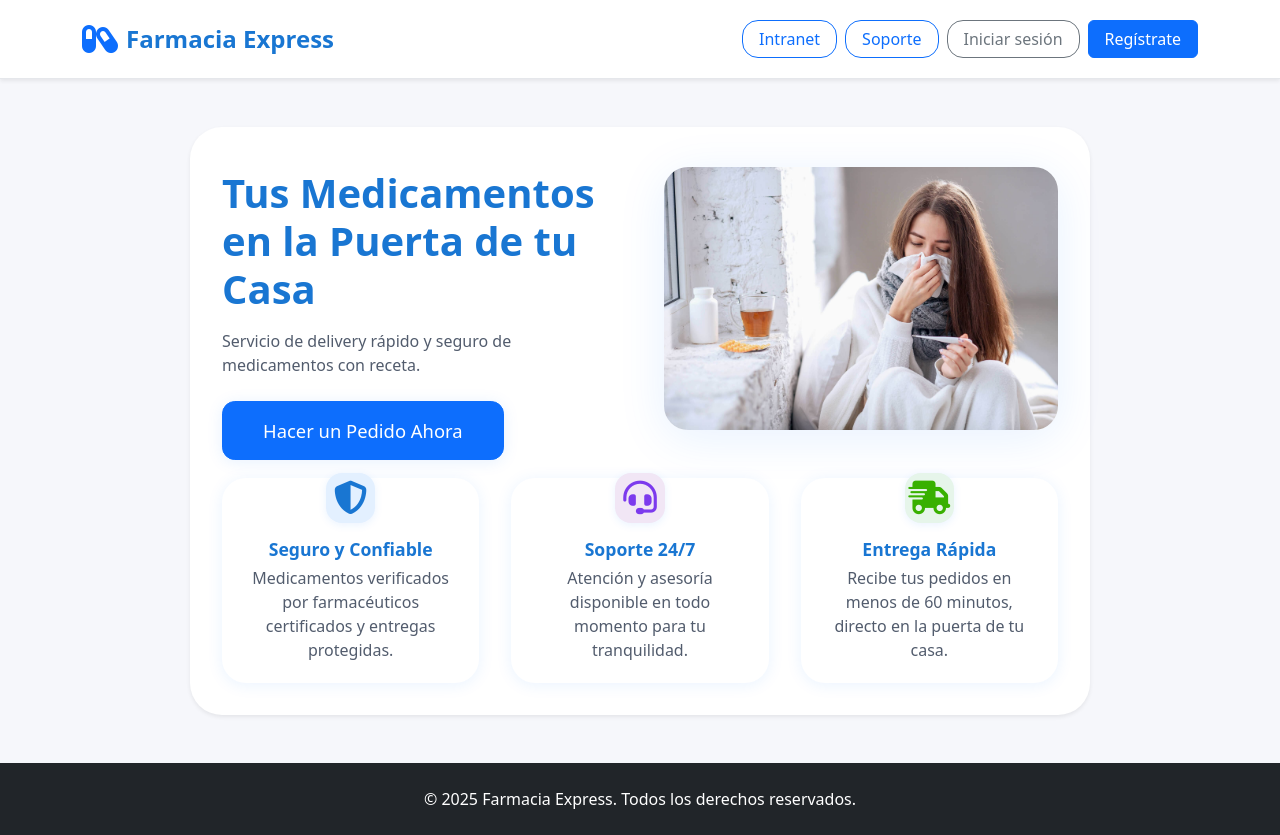
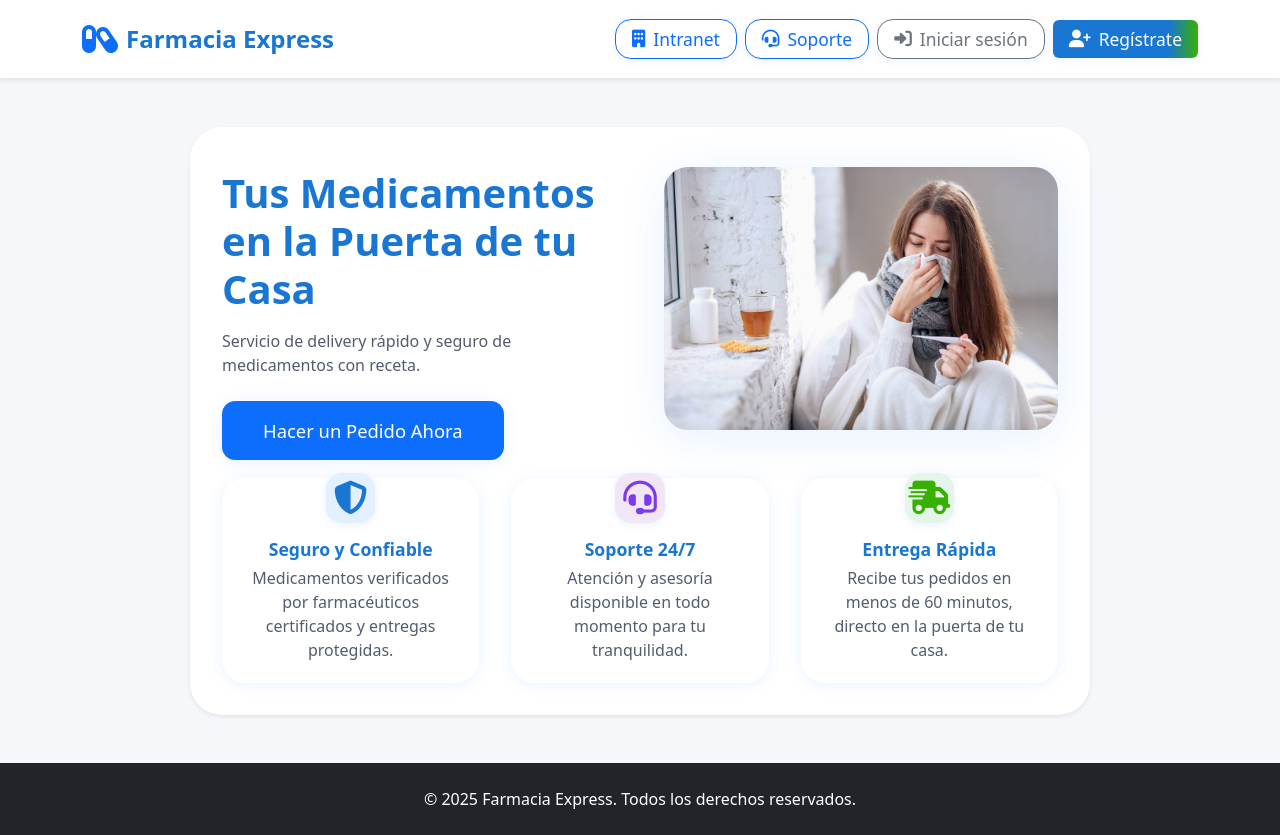
Before and after one commit to delcastillogm/farmaciaexpress, a plain HTML site: page index.html in a window 1280 px wide. Drawn offline with nearby package versions, Linux system fonts and the light colour scheme.

Commit message:
cambio de estilo en el menu

```diff
--- a/index.html
+++ b/index.html
@@ -10,6 +10,55 @@
     <link rel="stylesheet" href="https://cdnjs.cloudflare.com/ajax/libs/font-awesome/6.4.0/css/all.min.css">
     <!-- CSS global -->
     <link rel="stylesheet" href="styles.css">
+    <style>
+        /* Mejora de menú navbar */
+        .navbar-nav .nav-item .btn {
+            transition: background 0.15s, color 0.15s, box-shadow 0.15s;
+            box-shadow: 0 2px 8px 0 rgba(22,119,255,0.08);
+            font-size: 1.09rem;
+            font-weight: 500;
+            display: flex;
+            align-items: center;
+            gap: 0.5rem;
+        }
+        .navbar-nav .nav-item .btn:hover,
+        .navbar-nav .nav-item .btn:focus {
+            background: #1976d2;
+            color: #fff;
+            box-shadow: 0 4px 16px 0 rgba(22,119,255,0.15);
+            border-color: #1976d2 !important;
+        }
+        .navbar-nav .nav-item .btn-primary {
+            background: linear-gradient(90deg, #1976d2 80%, #38b000 100%);
+            border: none;
+            color: #fff;
+        }
+        .navbar-nav .nav-item .btn-outline-primary:hover,
+        .navbar-nav .nav-item .btn-outline-primary:focus {
+            background: #1976d2 !important;
+            color: #fff !important;
+        }
+        .navbar-nav .nav-item .btn-outline-secondary:hover,
+        .navbar-nav .nav-item .btn-outline-secondary:focus {
+            background: #6c757d !important;
+            color: #fff !important;
+        }
+        .navbar-nav .nav-item .btn i {
+            font-size: 1.1rem;
+        }
+        @media (max-width: 991px) {
+            .navbar-nav {
+                gap: 0.7rem !important;
+            }
+        }
+        @media (max-width: 600px) {
+            .navbar-nav .nav-item .btn {
+                font-size: 0.97rem;
+                padding: 0.5rem 1rem;
+                gap: 0.35rem;
+            }
+        }
+    </style>
 </head>
 <body>
     <!-- INICIO HEADER/NAVBAR -->
@@ -25,16 +74,24 @@
             <div class="collapse navbar-collapse justify-content-end" id="navbarMenu">
                 <ul class="navbar-nav align-items-center gap-2">
                     <li class="nav-item">
-                        <a href="intranet.html" class="btn btn-outline-primary px-3">Intranet</a>
+                        <a href="intranet.html" class="btn btn-outline-primary px-3">
+                            <i class="fa-solid fa-building"></i> Intranet
+                        </a>
                     </li>
                     <li class="nav-item">
-                        <a href="soporte.html" class="btn btn-outline-primary px-3">Soporte</a>
+                        <a href="soporte.html" class="btn btn-outline-primary px-3">
+                            <i class="fa-solid fa-headset"></i> Soporte
+                        </a>
                     </li>
                     <li class="nav-item">
-                        <a href="login.html" class="btn btn-outline-secondary px-3">Iniciar sesión</a>
+                        <a href="login.html" class="btn btn-outline-secondary px-3">
+                            <i class="fa-solid fa-right-to-bracket"></i> Iniciar sesión
+                        </a>
                     </li>
                     <li class="nav-item">
-                        <a href="registro.html" class="btn btn-primary px-3">Regístrate</a>
+                        <a href="registro.html" class="btn btn-primary px-3">
+                            <i class="fa-solid fa-user-plus"></i> Regístrate
+                        </a>
                     </li>
                 </ul>
             </div>
```
